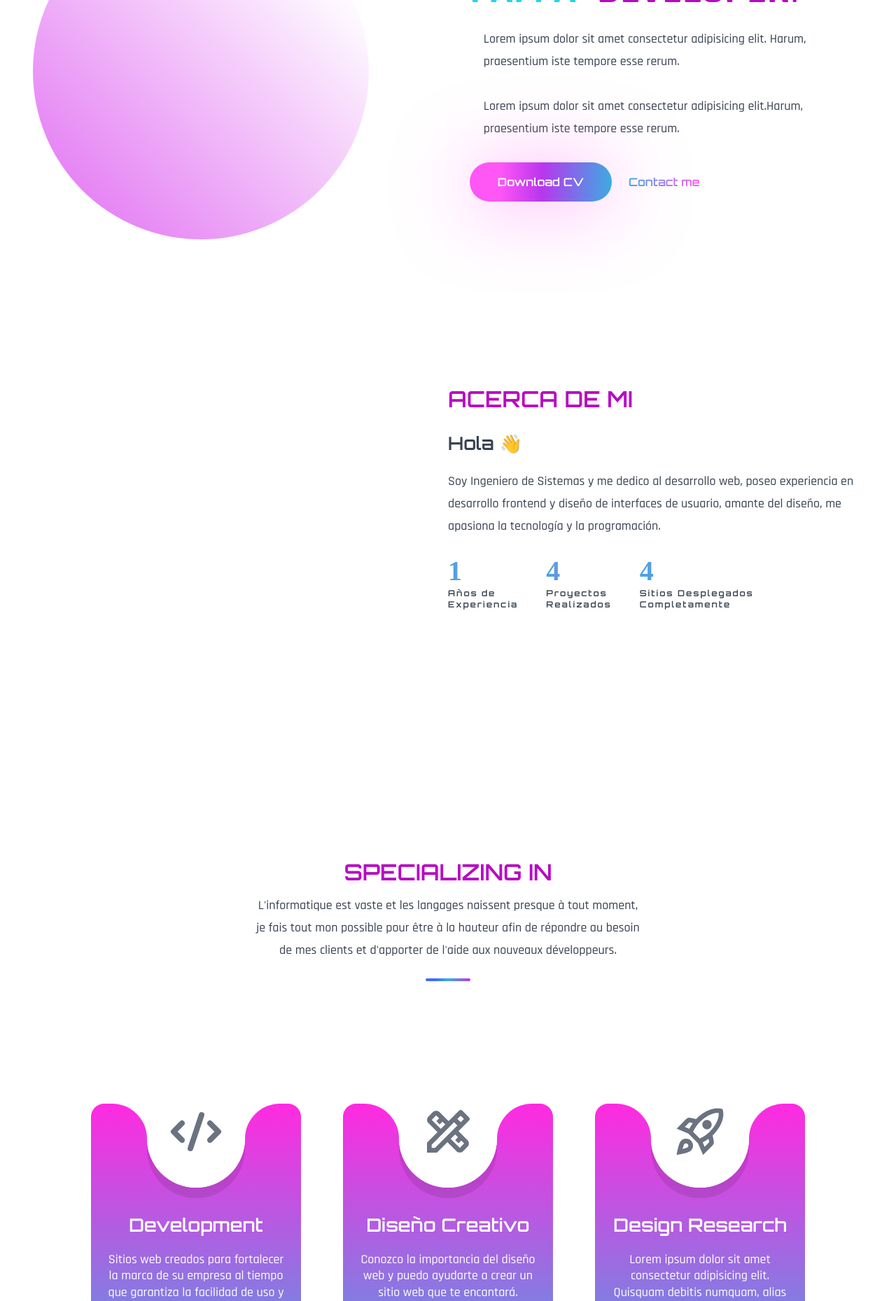
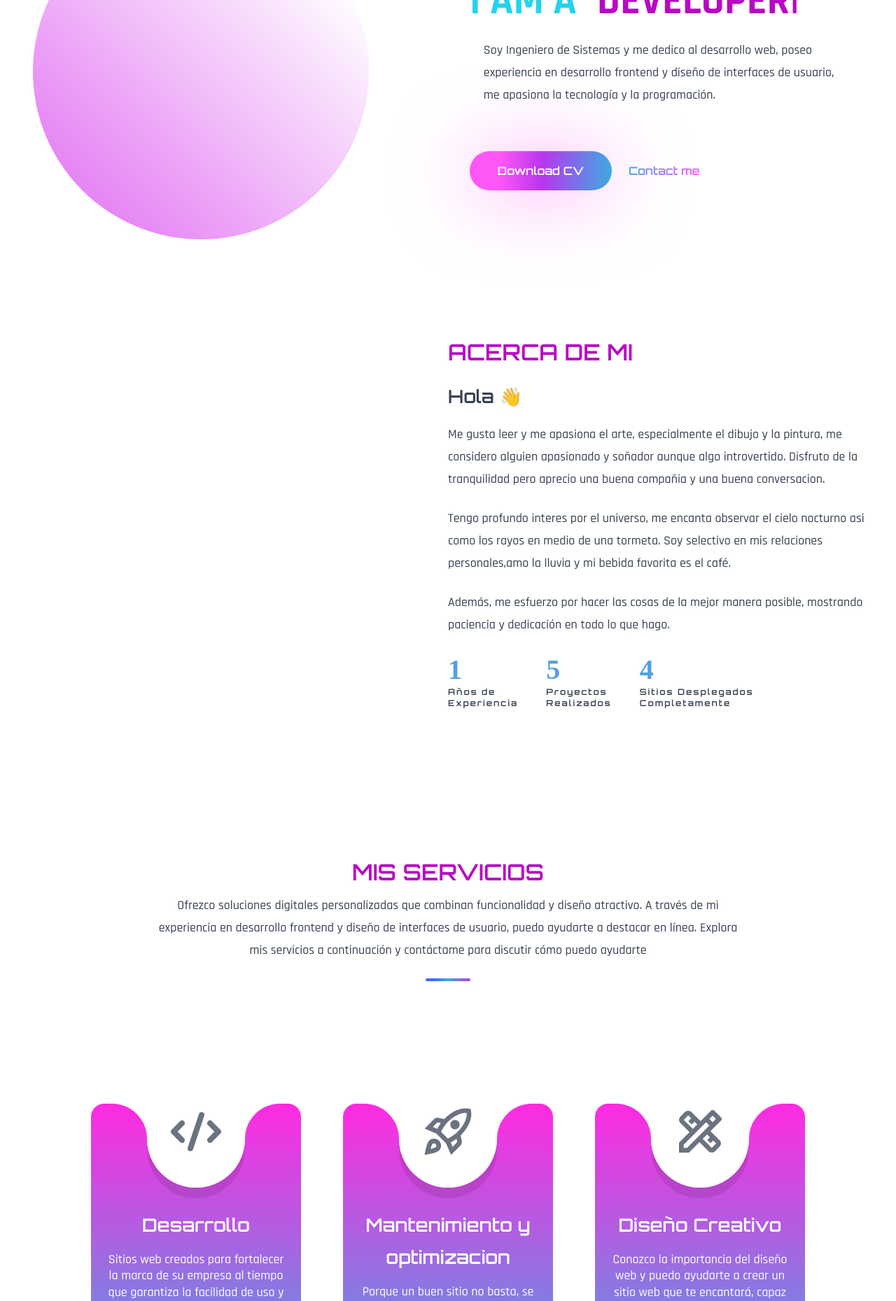
Before and after one commit to wizard503/portafolio, a React (Vite) app: page / in a window 1280 px wide. Shown: the part 300-2159 px from the top of the page at 70% size. Built offline with nearby package versions, Linux system fonts and the light colour scheme; a web font is replaced by a local one.

Commit message:
filling my info

```diff
--- a/src/components/About.jsx
+++ b/src/components/About.jsx
@@ -14,7 +14,7 @@
 	})
 	return (
 	<section className='section max-w-7xl pt-40' id='about' ref={ref}>
-		<div className="mx-auto xs:px-4">
+		<div className="mx-auto xs:px-1">
 			<div className="flex flex-col gap-y-10 lg:flex-row">
 				{/* img */}
 				<div className='flex-1 bg-about bg-contain bg-no-repeat h-[440px] mix-blend-lighten bg-top'></div>
@@ -26,8 +26,14 @@
 					<h3 className='h3 mb-4'>
 						Hola 👋
 					</h3>
-					<p className='p mb-6'>
-						Soy Ingeniero de Sistemas y me dedico al desarrollo web, poseo experiencia en desarrollo frontend y diseño de interfaces de usuario, amante del diseño, me apasiona la tecnología y la programación.
+					<p className='p mb-6 md:px-0 xs:px-5'>
+						Me gusta leer y me apasiona el arte, especialmente el dibujo y la pintura, me considero alguien apasionado y soñador aunque algo introvertido. Disfruto de la tranquilidad pero aprecio una buena compañia y una buena conversacion.
+					</p>
+					<p className='p mb-6 md:px-0 xs:px-5'>
+						Tengo profundo interes por el universo, me encanta observar el cielo nocturno asi como los rayos en medio de una tormeta. Soy selectivo en mis relaciones personales,amo la lluvia y mi bebida favorita es el café.
+					</p>
+					<p className='p mb-6 md:px-0 xs:px-5'>
+						Además, me esfuerzo por hacer las cosas de la mejor manera posible, mostrando paciencia y dedicación en todo lo que hago.
 					</p>
 					{/* stats */}
 					<div className='flex gap-x-6 lg:gap-x-10 mb-12 lg:justify-normal md:justify-center xs:gap-x-3 xs:justify-center'>
@@ -42,7 +48,7 @@
 						</div>
 						<div>
 							<div className='text-[40px] font-tertiary text-gradient py-2'>
-								{inView ? <CountUp start={0} end={4} duration={5}/>:null}
+								{inView ? <CountUp start={0} end={5} duration={5}/>:null}
 								</div>
 								<div  className='font-primary text-sm xs:text-xs tracking-[2px]'>
 									Proyectos<br/>
--- a/src/components/Banner.jsx
+++ b/src/components/Banner.jsx
@@ -44,11 +44,9 @@
 				{/* description */}
 				<div className='xs:px-5'>
 					<p className='mb-8 max-w-lg mx-auto lg:mx-0' >
-						Lorem ipsum dolor sit amet consectetur adipisicing elit. Harum, praesentium iste tempore esse rerum.
+					Soy Ingeniero de Sistemas y me dedico al desarrollo web, poseo experiencia en desarrollo frontend y diseño de interfaces de usuario, me apasiona la tecnología y la programación.
 					</p>
-					<p className='mb-8 max-w-lg mx-auto lg:mx-0'>
-						Lorem ipsum dolor sit amet consectetur adipisicing elit.Harum, praesentium iste tempore esse rerum.
-					</p>
+					<br />
 				</div>
 				<div className='flex max-w-max gap-x-6 items-center mb-12 mx-auto lg:mx-0'>
 					<a className='btn btn-lg flex items-center' href={cv}>Download CV</a>
--- a/src/components/Contact.jsx
+++ b/src/components/Contact.jsx
@@ -8,10 +8,10 @@
 				{/* text */}
 				<div className='flex-1 flex justify-start items-center'>
 					<div>
-						<h4 className='text-xl uppercase text-accent font-medium mb-2 tracking-wide'>
+						<h4 className='text-xl uppercase text-accent font-medium mb-2 tracking-wide xs:text-center'>
 							Ponte en contacto
 						</h4>
-						<h2 className='text-[45px] lg:text-[90px] leading-none mb-10'>
+						<h2 className='text-[45px] lg:text-[90px] leading-none mb-10 xs:text-center'>
 							Vamos a trabajar !juntos¡
 						</h2>
 					</div>
--- a/src/components/Projects.jsx
+++ b/src/components/Projects.jsx
@@ -11,14 +11,12 @@
 				<div className='flex-1 flex flex-col gap-y-10 mb-1	0 lg:mb-0'>
 					{/* text */}
 					<div className='justify-center'>
-						<h2 className='h2 leading-tight text-accent py-5 lg:text-start sm:text-center'>
+						<h2 className='h2 leading-tight text-accent py-3 lg:text-start sm:text-center xs:text-center'>
 							Mis <br/>
 							Proyectos
 						</h2>
-						<p className='lg:max-w-sm lg:text-start sm:text-center mb-16'>
-							Lorem ipsum dolor sit amet consectetur adipisicing elit.
-							Repellat, hic! Harum quis, cum velit neque esse eos molestias
-							doloremque explicabo!
+						<p className='lg:max-w-sm lg:text-start sm:text-center xs:text-center mb-12'>
+						Explora mis proyectos destacados donde podras encontrar una muestra de mi experiencia y cómo combino tecnología y diseño para crear soluciones digitales funcionales y visualmente atractivas.
 						</p>
 					</div>
 					{workfirst.map((item,idx)=>{
--- a/src/components/Services.jsx
+++ b/src/components/Services.jsx
@@ -13,14 +13,14 @@
 		<section className="lg:pt-20" id='services'>
 			<div className="max-w-6xl mx-auto px-5 py-2 ">
 				<div className="text-center ">
-					<h2 className="h2 mb-4 text-accent">Specializing in</h2>
-					<p className="p xl:w-2/4 lg:w-3/4 mx-auto">L'informatique est vaste et les langages naissent presque à tout moment, je fais tout mon possible pour être à la hauteur afin de répondre au besoin de mes clients et d'apporter de l'aide aux nouveaux développeurs.</p>
+					<h2 className="h2 mb-4 text-accent">Mis Servicios</h2>
+					<p className="p xl:w-4/4 lg:w-3/4 mx-auto">Ofrezco soluciones digitales personalizadas que combinan funcionalidad y diseño atractivo. A través de mi experiencia en desarrollo frontend y diseño de interfaces de usuario, puedo ayudarte a destacar en línea. Explora mis servicios a continuación y contáctame para discutir cómo puedo ayudarte</p>
 					<div className="flex mt-6 justify-center">
 						<div className="w-16 h-1 rounded-full gradient inline-flex">
 						</div>
 					</div>
 				</div>
-				<div className="flex justify-center items-center flex-wrap p-[10px] min-h-[100vh]">
+				<div className="flex justify-center items-center flex-wrap p-[10px] xs:p-[0px] min-h-[100vh]">
 					{services.map((item,idx)=>{
 						return(
 							<div className="bg-[#287bff] flex justify-center items-start w-[300px] h-[450px] m-[30px] rounded-[20px] rounded-b-[160px] bg-gradient-to-b from-[#ff2ae0] to-[#3bace2] card" key={idx}>
--- a/src/helpers/data.js
+++ b/src/helpers/data.js
@@ -28,19 +28,19 @@
 
 export const services=[
 	{
-		title:'Development',
+		title:'Desarrollo',
 		icon:HiCode,
 		desciption:'Sitios web creados para fortalecer la marca de su empresa al tiempo que garantiza la facilidad de uso y la simplicidad para su audiencia brindando una experiencia optima que logre sus objetivos comerciales.'
 	},
 	{
+		title:'Mantenimiento y optimizacion',
+		icon:MdOutlineRocketLaunch,
+		desciption:'Porque un buen sitio no basta, se debe optimizar el tiempo de carga, la eficiencia del código y la experiencia del usuario. Ademas se debe mantener sus sitios web y aplicaciones actualizados'
+	},
+	{
 		title:'Diseño Creativo',
 		icon:MdOutlineDesignServices,
-		desciption:'Conozco la importancia del diseño web y puedo ayudarte a crear un sitio web que te encantará.'
-	},
-	{
-		title:'Design Research',
-		icon:MdOutlineRocketLaunch,
-		desciption:'Lorem ipsum dolor sit amet consectetur adipisicing elit. Quisquam debitis numquam, alias laborum eaque natus dolor totam perspiciatis adipisci ipsum rem amet nobis commodi placeat!'
+		desciption:'Conozco la importancia del diseño web y puedo ayudarte a crear un sitio web que te encantará, capaz de adaptarse a todos tus dispositivos.'
 	},
 ]
 
--- a/tailwind.config.js
+++ b/tailwind.config.js
@@ -18,7 +18,7 @@
       },
     },
     screens: {
-      xs: '370px',
+      xs: '360px',
       sm: '480px',
       md: '640px',
       lg: '768px',
```
